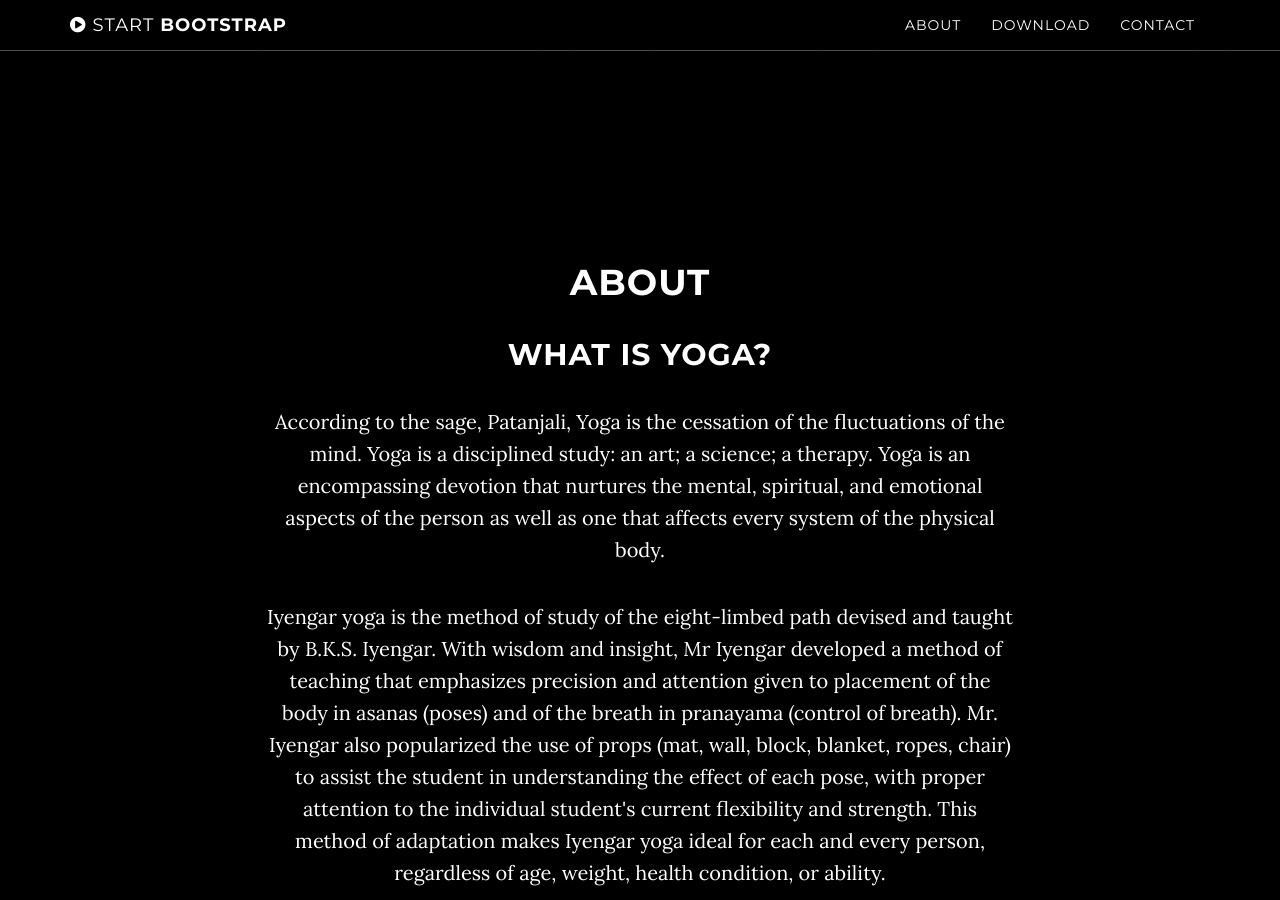
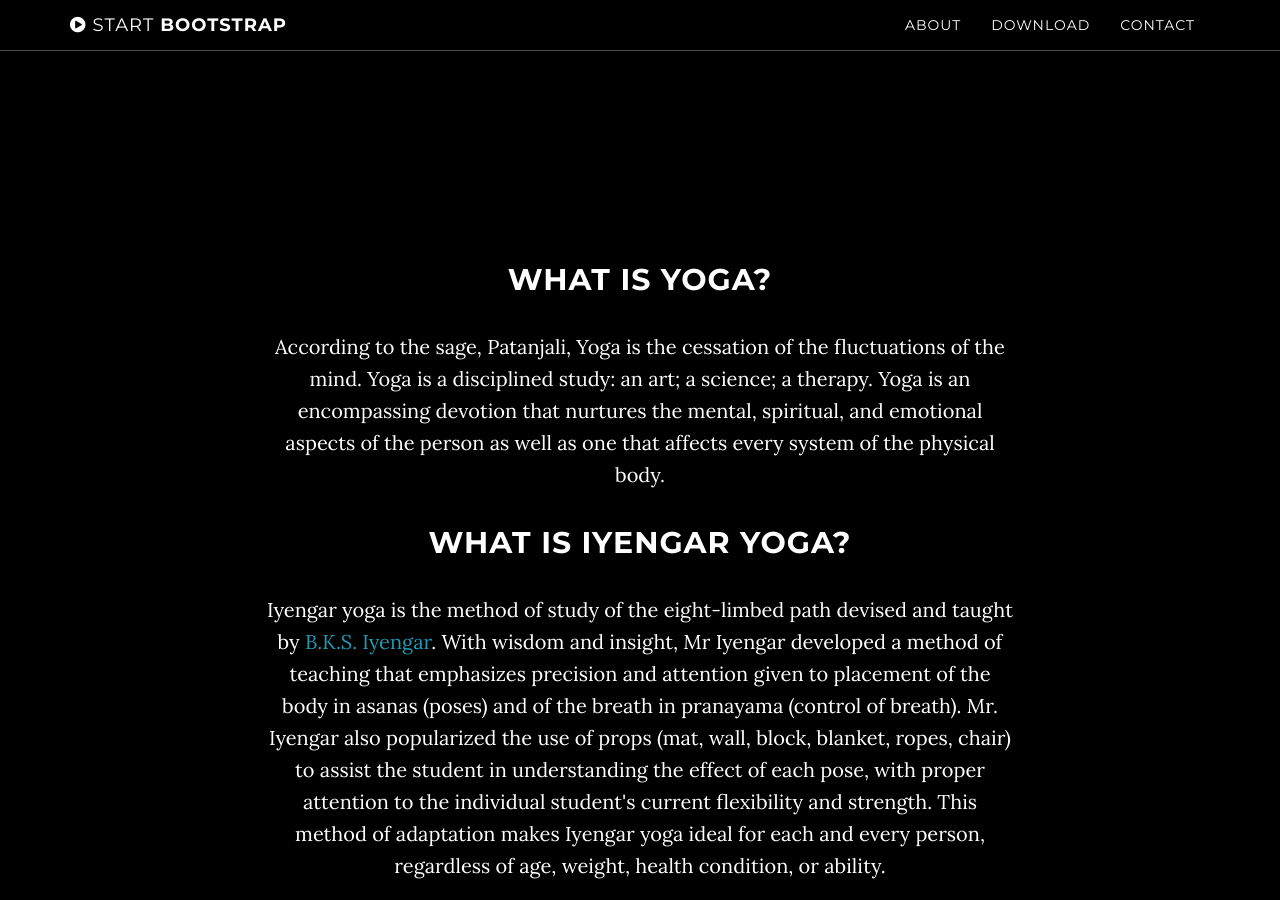
Before and after one commit to AnnaRainYoga/annarainyoga.github.io, a Jekyll site: the page built from index.html, in a window 1280 px wide and 900 px high, scrolled down 837 px. Built offline with Jekyll 4.4.1, drawn with Linux system fonts in a browser that asks for light colours; some of the changed text lies outside the part shown.

Commit message:
Update about.html

```diff
--- a/_includes/about.html
+++ b/_includes/about.html
@@ -2,15 +2,16 @@
     <section id="about" class="container content-section text-center">
         <div class="row">
             <div class="col-lg-8 col-lg-offset-2">
-                <h1>About</h1>
                 <h2>What is yoga?</h2>
                 <p>According to the sage, Patanjali, Yoga is the cessation of the fluctuations of the mind. Yoga is a disciplined study: an art; a science; a therapy.
 				   Yoga is an encompassing devotion that nurtures the mental, spiritual, and emotional aspects of the person as well as one that affects every system of the physical body.</p>
-                <p>Iyengar yoga is the method of study of the eight-limbed path devised and taught by B.K.S. Iyengar.
+                <h2>What is Iyengar yoga?</h2>
+                <p>Iyengar yoga is the method of study of the eight-limbed path devised and taught by <a href="http://www.bksiyengar.com/default.asp">B.K.S. Iyengar</a>.
 				   With wisdom and insight, Mr Iyengar developed a method of teaching that emphasizes precision and attention given to placement of the body in asanas (poses) and of the breath in pranayama (control of breath).
 				   Mr. Iyengar also popularized the use of props (mat, wall, block, blanket, ropes, chair) to assist the student in understanding the effect of each pose, with proper attention to the individual student's current flexibility and strength.
 				   This method of adaptation makes Iyengar yoga ideal for each and every person, regardless of age, weight, health condition, or ability.
-                <p>Anna Rain is a certified Iyengar yoa teacher at the Intermediate Jr. II level. She has been studying in the Iyengar with Rebecca and Dean Lerner since 1994 and regularly studies at the Ramamani Iyengar Memorial Institute (RIMYI) in Pune, India.</p>
+		<h2>Anna Rain</h2>
+                <p>Anna Rain is a certified Iyengar yoa teacher at the Intermediate Jr. II level. She has been studying in the Iyengar with <a href="http://www.centerforwellbeing.net/yoga.html">Rebecca and Dean Lerner</a> since 1994 and regularly studies at the Ramamani Iyengar Memorial Institute (RIMYI) in Pune, India.</p>
             </div>
         </div>
     </section>
```
